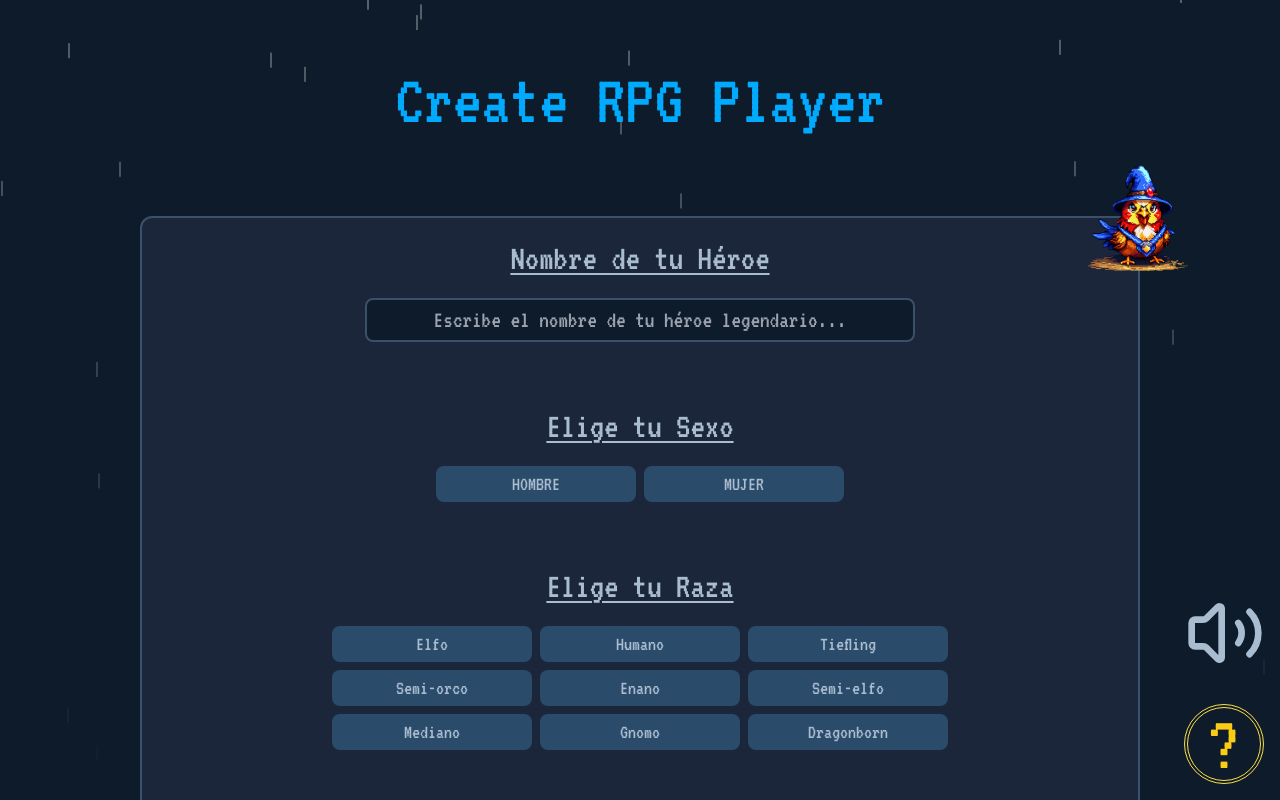
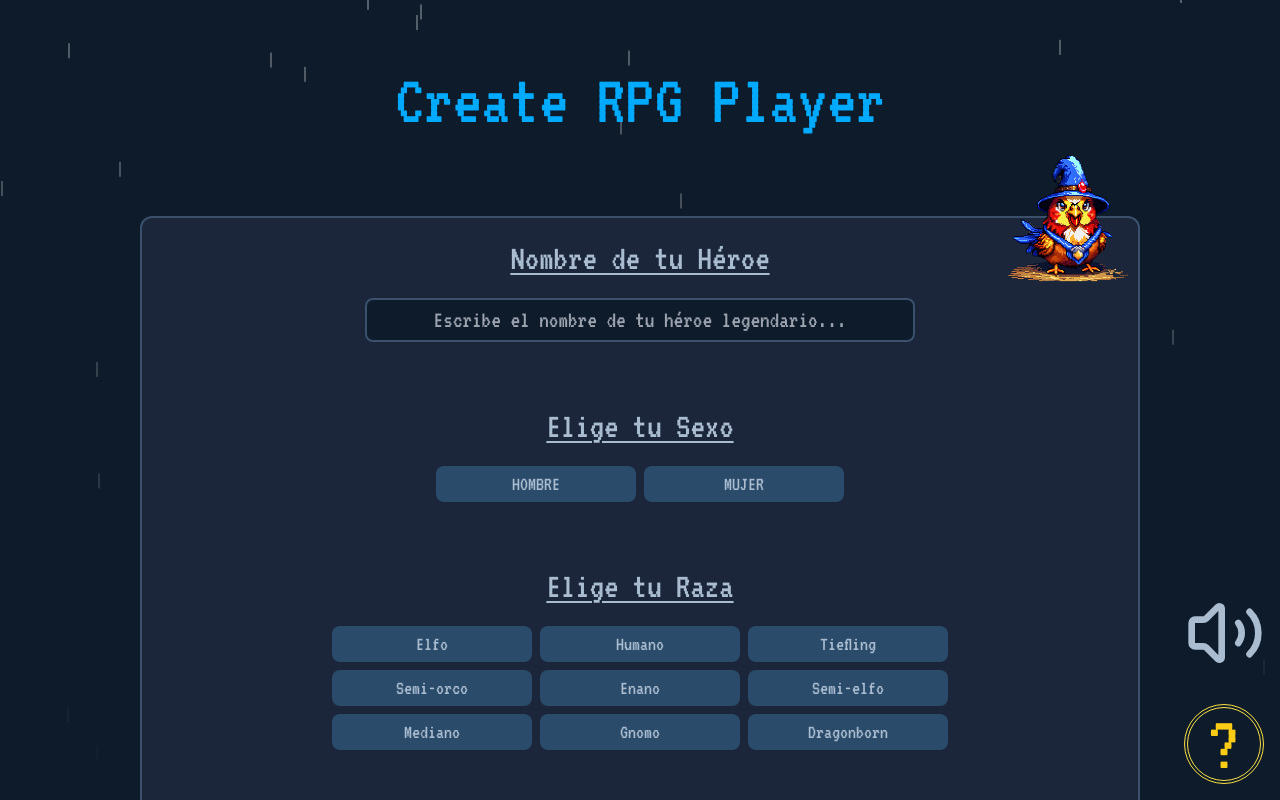
Before and after one commit to AdrianGonzalo/RPG-PLayerMaker, a Next.js app in the folder rpg-player-maker/: page / in a window 1280 px wide. Both pictures are taken after a click on the button "Forjar a tu Heroe". Shown: the top 800 px of the page. Built offline with nearby package versions, Linux system fonts and the light colour scheme.

Commit message:
fixed errors

```diff
--- a/rpg-player-maker/src/app/component/Chicken/Chicken.css
+++ b/rpg-player-maker/src/app/component/Chicken/Chicken.css
@@ -5,10 +5,10 @@
 }
 
 .chicken {
-  width: 100px;
+  width: 120px;
   position: absolute;
-  right: -50px;
-  top: 50%;
+  right: 10px;
+  top: -55;
   transform: translateY(-50%);
   cursor: pointer;
   transition: transform 0.2s ease-in-out;
--- a/rpg-player-maker/src/app/component/Helpbutton.jsx
+++ b/rpg-player-maker/src/app/component/Helpbutton.jsx
@@ -4,8 +4,7 @@ import { useState } from "react";
 import Image from "next/image";
 
 const Helpbutton = () => {
-  const [visible, setVisible] = useState(false); // Inicializa el estado como false
-
+  const [visible, setVisible] = useState(false);
   const handlehelpbutton = () => {
     setVisible(!visible);
   };
```
Also changed, not shown: rpg-player-maker/src/app/component/Class.jsx (+0 -136 lines).
